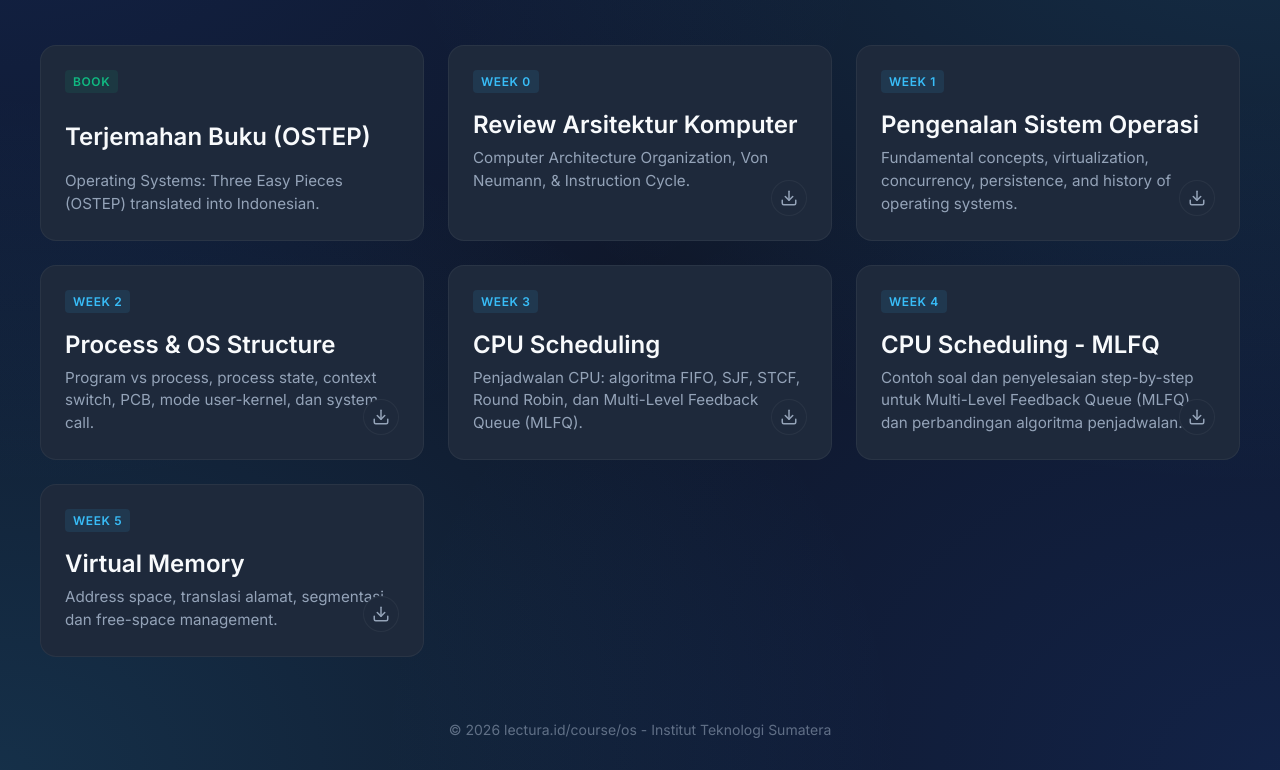
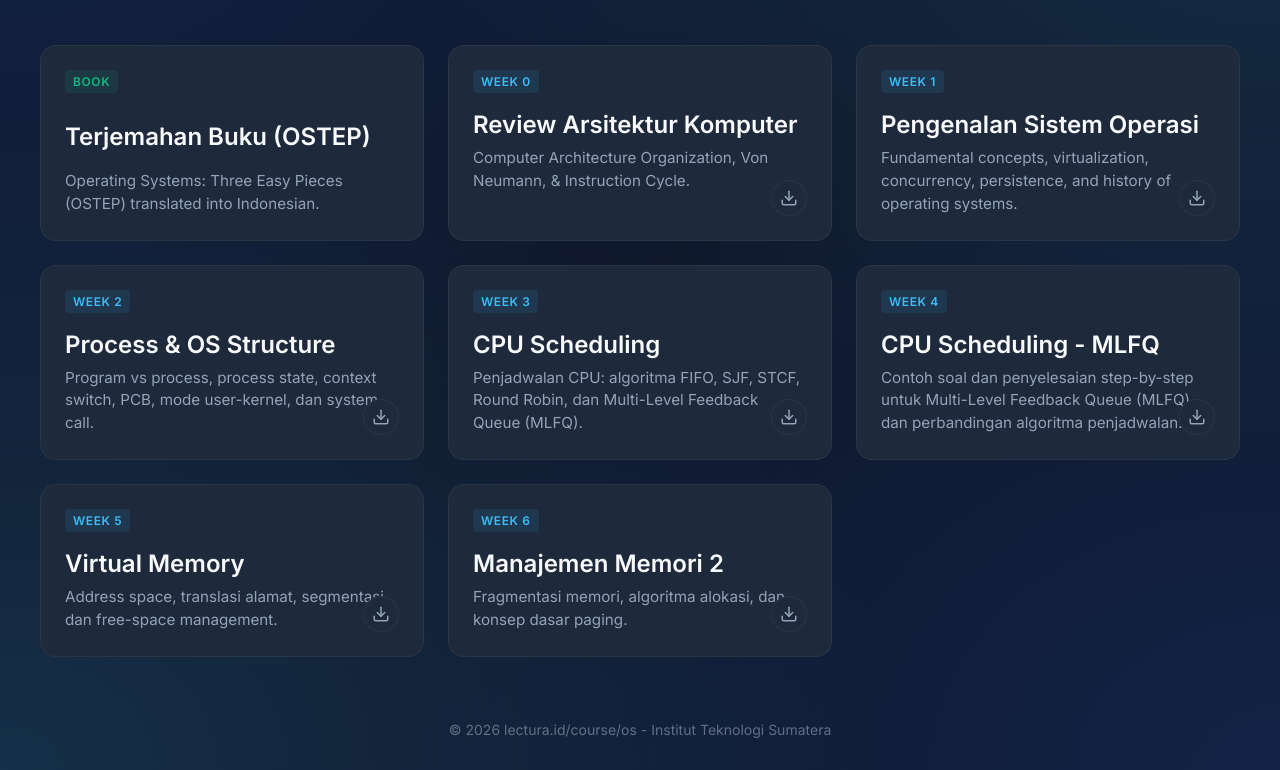
Before and after one commit to informatika-itera/os, a website: page index.html in a window 1280 px wide. Shown: the part 188-958 px from the top of the page. Drawn offline with Linux system fonts and the light colour scheme.

Commit message:
feat: Add Week 6 slides on Memory Management 2, update `index.html` with the new content, and include memory management reference files.

```diff
--- a/index.html
+++ b/index.html
@@ -436,6 +436,26 @@
                 </a>
             </div>
 
+            <div class="card" style="position: relative;">
+                <a href="#" class="week-link" data-preview-url="1_Slides/week6_slide.pdf" data-preview-title="Week 6 - Manajemen Memori 2" style="text-decoration: none; color: inherit; display: block; flex-grow: 1;">
+                    <div class="card-header">
+                        <span class="chapter-tag">Week 6</span>
+                        <svg class="arrow-icon" xmlns="http://www.w3.org/2000/svg" width="24" height="24" viewBox="0 0 24 24" fill="none" stroke="currentColor" stroke-width="2" stroke-linecap="round" stroke-linejoin="round"><line x1="5" y1="12" x2="19" y2="12"></line><polyline points="12 5 19 12 12 19"></polyline></svg>
+                    </div>
+                    <h2>Manajemen Memori 2</h2>
+                    <p>Fragmentasi memori, algoritma alokasi, dan konsep dasar paging.</p>
+                </a>
+
+                <a href="1_Slides/week6_slide.pdf" target="_blank" title="Download PDF"
+                   style="position: absolute; bottom: 1.5rem; right: 1.5rem; padding: 8px; color: var(--text-muted); background: var(--card-bg); border-radius: 50%; border: 1px solid var(--border-color); display: flex; align-items: center; justify-content: center; transition: all 0.3s ease; z-index: 10;">
+                    <svg xmlns="http://www.w3.org/2000/svg" width="18" height="18" viewBox="0 0 24 24" fill="none" stroke="currentColor" stroke-width="2" stroke-linecap="round" stroke-linejoin="round">
+                        <path d="M21 15v4a2 2 0 0 1-2 2H5a2 2 0 0 1-2-2v-4"></path>
+                        <polyline points="7 10 12 15 17 10"></polyline>
+                        <line x1="12" y1="15" x2="12" y2="3"></line>
+                    </svg>
+                </a>
+            </div>
+
             <!-- Future chapters can be added here -->
             <!--
             <a href="#" class="card" style="opacity: 0.5; pointer-events: none;">
```
Also changed, not shown: 12 other files.
